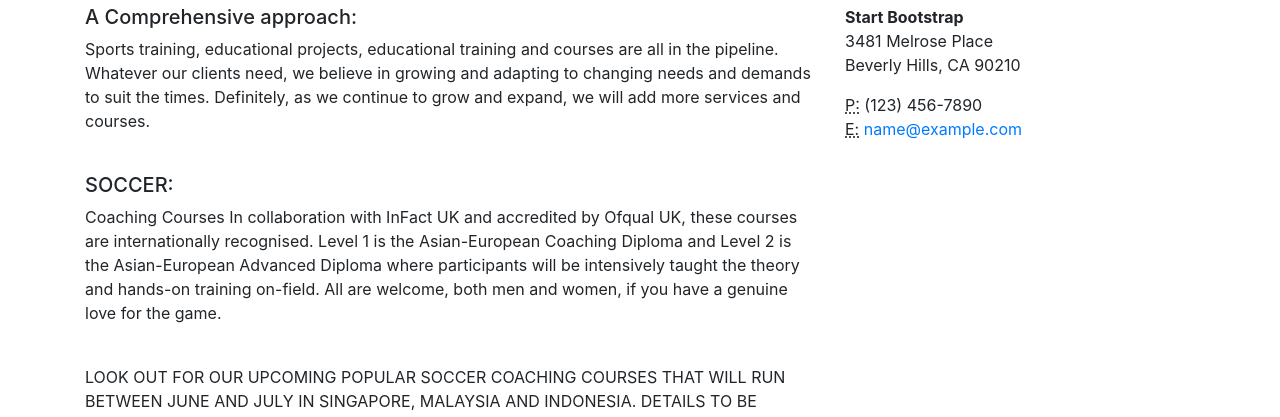
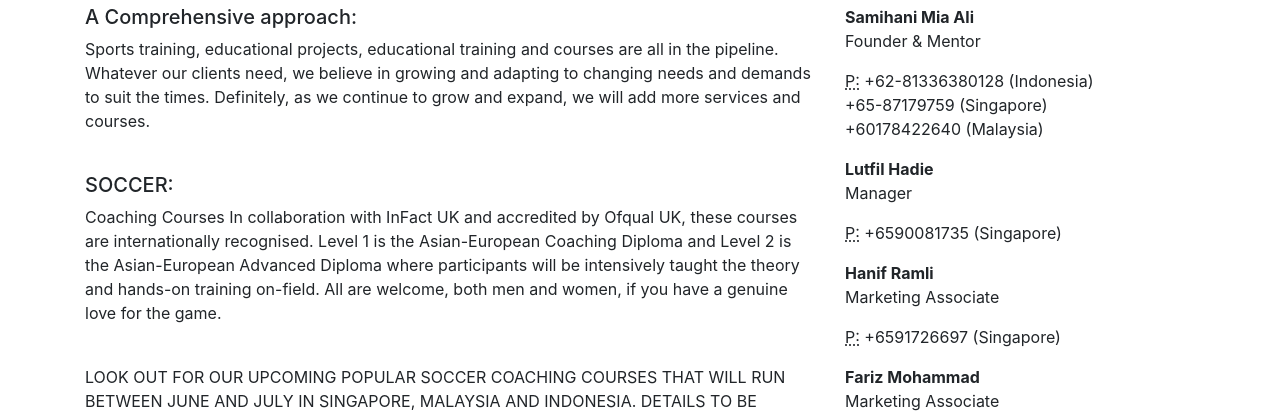
Before and after one commit to ghurabah93/Winning-Paradigm, a website: page index.html in a window 1280 px wide. Shown: the part 521-938 px from the top of the page. Drawn offline with Linux system fonts and the light colour scheme.

Commit message:
add contact us

```diff
--- a/index.html
+++ b/index.html
@@ -84,18 +84,50 @@
         <div class="col-sm-4">
           <h2 class="mt-4">Contact Us</h2>
           <address>
-            <strong>Start Bootstrap</strong>
-            <br>3481 Melrose Place
-            <br>Beverly Hills, CA 90210
-            <br>
+            <strong>Samihani Mia Ali</strong>
+            <br>    Founder & Mentor
+
+
           </address>
           <address>
             <abbr title="Phone">P:</abbr>
-            (123) 456-7890
-            <br>
-            <abbr title="Email">E:</abbr>
-            <a href="mailto:#">name@example.com</a>
+                  +62-81336380128 (Indonesia)
+            <br>    +65-87179759 (Singapore)
+            <br>    +60178422640 (Malaysia)
+
           </address>
+
+          <address>
+            <strong>Lutfil Hadie</strong>
+            <br>    Manager
+
+          </address>
+          <address>
+            <abbr title="Phone">P:</abbr>
+                  +6590081735 (Singapore)
+          </address>
+
+            <address>
+            <strong>Hanif Ramli</strong>
+            <br>    Marketing Associate
+
+          </address>
+          <address>
+            <abbr title="Phone">P:</abbr>
+                  +6591726697 (Singapore)
+          </address>
+
+          <address>
+            <strong>Fariz Mohammad</strong>
+            <br>    Marketing Associate
+
+          </address>
+          <address>
+            <abbr title="Phone">P:</abbr>
+                  +6587480507 (Singapore)
+          </address>
+
+
         </div>
       </div>
       <!-- /.row -->
```
